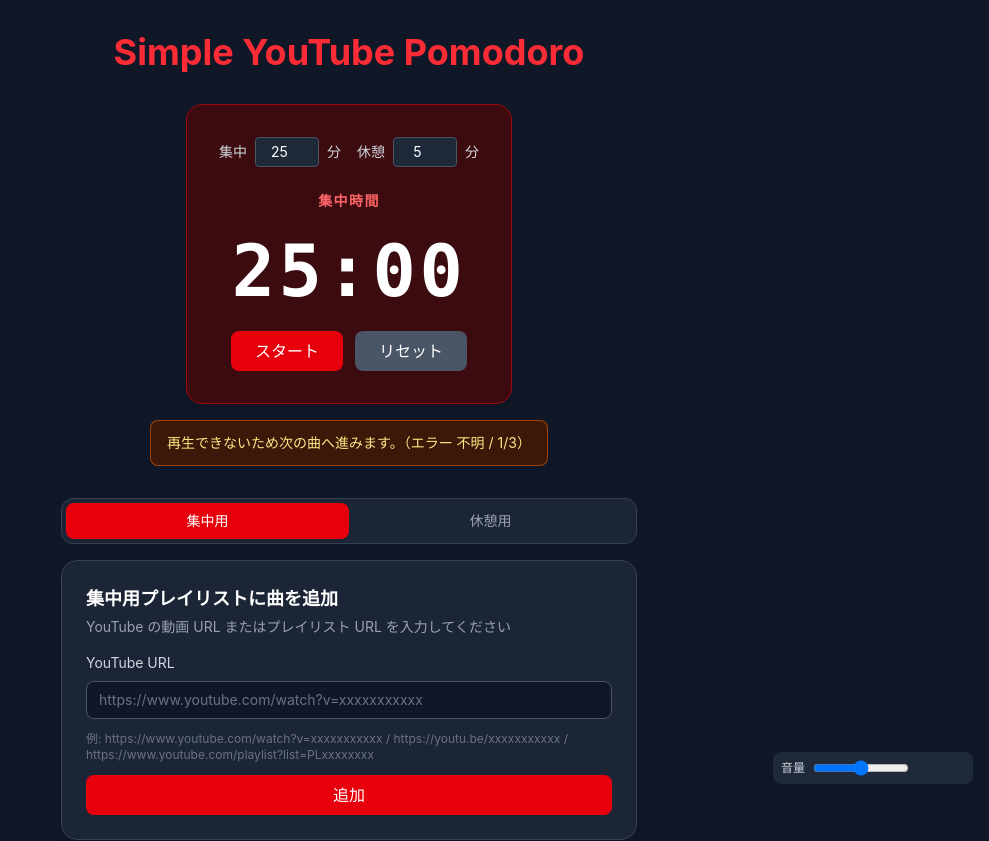
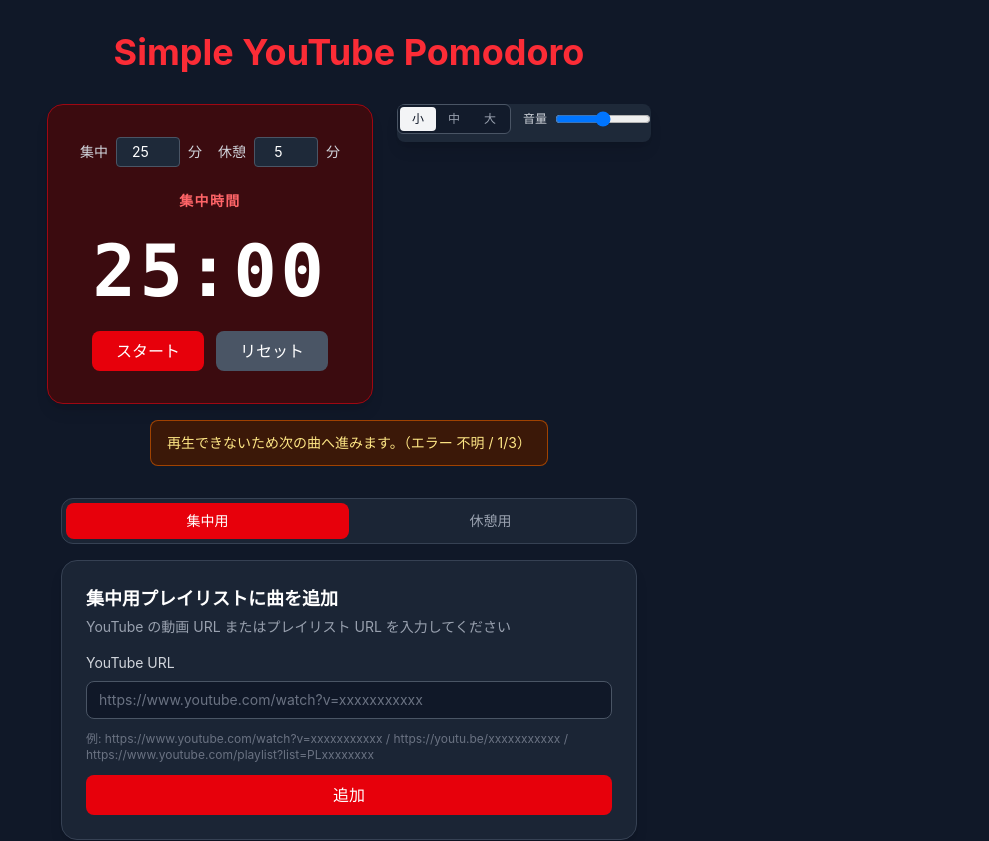
Before and after one commit to takato0718/pomodoro, a React (Vite) app: page / in a window 1280 px wide. Shown: the top 841 px of the page, without its empty margins (291-1280 px from the left). Built offline with nearby package versions, Linux system fonts and the light colour scheme.

Commit message:
use effectでプレイヤーのサイズが変更されるようにしました。

```diff
--- a/src/components/Player.jsx
+++ b/src/components/Player.jsx
@@ -1,6 +1,11 @@
-import { forwardRef, useCallback, useEffect, useImperativeHandle, useMemo, useRef } from 'react';
+import { forwardRef, useCallback, useEffect, useImperativeHandle, useMemo, useRef, useState } from 'react';
 import YouTube from 'react-youtube';
-import { PLAYER_MIN_SIZE } from '../utils/constants.js';
+import {
+  PLAYER_MIN_SIZE,
+  PLAYER_SIZES,
+} from '../utils/constants.js';
+import { getPlayerFrameSize } from '../utils/playerLayout.js';
+import PlayerSizeControls from './PlayerSizeControls.jsx';
 
 /** react-youtube の updateVideo(cueVideoById) 後にシークし直すまでの待機（ms） */
 const RESUME_SETTLE_MS = 300;
@@ -14,14 +19,16 @@
 
 /**
  * YouTube プレイヤー。タイマーの状態に応じて再生/一時停止を制御する。
- * @param {{ isRunning: boolean, videoId: string, volume: number, resume: ResumeData | null, onVolumeChange: (volume: number) => void, onVideoEnd: () => void, onVideoError: (errorCode: number) => void, onPlaybackOk: () => void, onResumeConsumed: () => void }} props
+ * @param {{ isRunning: boolean, videoId: string, volume: number, size: string, resume: ResumeData | null, onSizeChange: (size: string) => void, onVolumeChange: (volume: number) => void, onVideoEnd: () => void, onVideoError: (errorCode: number) => void, onPlaybackOk: () => void, onResumeConsumed: () => void }} props
  */
 const Player = forwardRef(function Player(
   {
     isRunning,
     videoId,
     volume,
+    size = PLAYER_SIZES.SMALL,
     resume,
+    onSizeChange,
     onVolumeChange,
     onVideoEnd,
     onVideoError,
@@ -44,6 +51,7 @@
    * start を外すと react-youtube が先頭から cue し直してしまう。
    */
   const stickyStartRef = useRef(/** @type {{ videoId: string, start: number } | null} */ (null));
+  const [frameSize, setFrameSize] = useState(() => getPlayerFrameSize(size));
 
   resumeRef.current = resume;
   videoIdRef.current = videoId;
@@ -69,17 +77,26 @@
       ? stickyStartRef.current.start
       : undefined;
 
+  useEffect(() => {
+    const updateFrameSize = () => {
+      setFrameSize(getPlayerFrameSize(size));
+    };
+    updateFrameSize();
+    window.addEventListener('resize', updateFrameSize);
+    return () => window.removeEventListener('resize', updateFrameSize);
+  }, [size]);
+
   const opts = useMemo(
     () => ({
-      height: String(PLAYER_MIN_SIZE),
-      width: String(PLAYER_MIN_SIZE),
+      height: String(frameSize.height),
+      width: String(frameSize.width),
       playerVars: {
         autoplay: 0,
         controls: 1,
         ...(startSeconds != null ? { start: startSeconds } : {}),
       },
     }),
-    [startSeconds],
+    [frameSize.height, frameSize.width, startSeconds],
   );
 
   const isPlayerReadyFor = useCallback((targetVideoId) => {
@@ -320,19 +337,23 @@
 
   return (
     <div
-      className="fixed bottom-4 right-4 overflow-hidden rounded-lg bg-gray-800 shadow-lg"
-      style={{ minWidth: PLAYER_MIN_SIZE }}
+      className={
+        size === PLAYER_SIZES.LARGE
+          ? 'fixed inset-0 z-50 flex flex-col bg-black/95 p-3'
+          : size === PLAYER_SIZES.MEDIUM
+            ? 'fixed inset-x-0 bottom-0 z-40 flex h-[50vh] min-h-[248px] flex-col border-t border-gray-700 bg-gray-950/95 p-3 shadow-2xl'
+            : 'shrink-0 overflow-hidden rounded-lg bg-gray-800 shadow-lg'
+      }
+      style={
+        size === PLAYER_SIZES.SMALL
+          ? { minWidth: PLAYER_MIN_SIZE }
+          : undefined
+      }
       aria-label="YouTube プレイヤー"
     >
-      <YouTube
-        videoId={videoId}
-        opts={opts}
-        onReady={handleReady}
-        onPlay={handlePlay}
-        onEnd={handleVideoEnd}
-        onError={handleError}
-      />
-      <label className="flex items-center gap-2 px-2 py-2 text-xs text-gray-300">
+      <div className="mb-2 flex flex-wrap items-center gap-3">
+        <PlayerSizeControls size={size} onChange={onSizeChange} />
+        <label className="flex items-center gap-2 text-xs text-gray-300">
           <span>音量</span>
           <input
             type="range"
@@ -343,6 +364,26 @@
             className="w-24"
           />
         </label>
+        {size !== PLAYER_SIZES.SMALL && (
+          <button
+            type="button"
+            onClick={() => onSizeChange(PLAYER_SIZES.SMALL)}
+            className="ml-auto rounded-md border border-gray-600 px-2 py-1 text-xs text-gray-200 transition hover:bg-gray-800"
+          >
+            タイマー表示に戻す
+          </button>
+        )}
+      </div>
+      <div className="flex min-h-0 flex-1 items-center justify-center overflow-hidden rounded-md bg-black">
+        <YouTube
+          videoId={videoId}
+          opts={opts}
+          onReady={handleReady}
+          onPlay={handlePlay}
+          onEnd={handleVideoEnd}
+          onError={handleError}
+        />
+      </div>
     </div>
   );
 });
```
Lines whose indentation alone changed are shown as unchanged.
